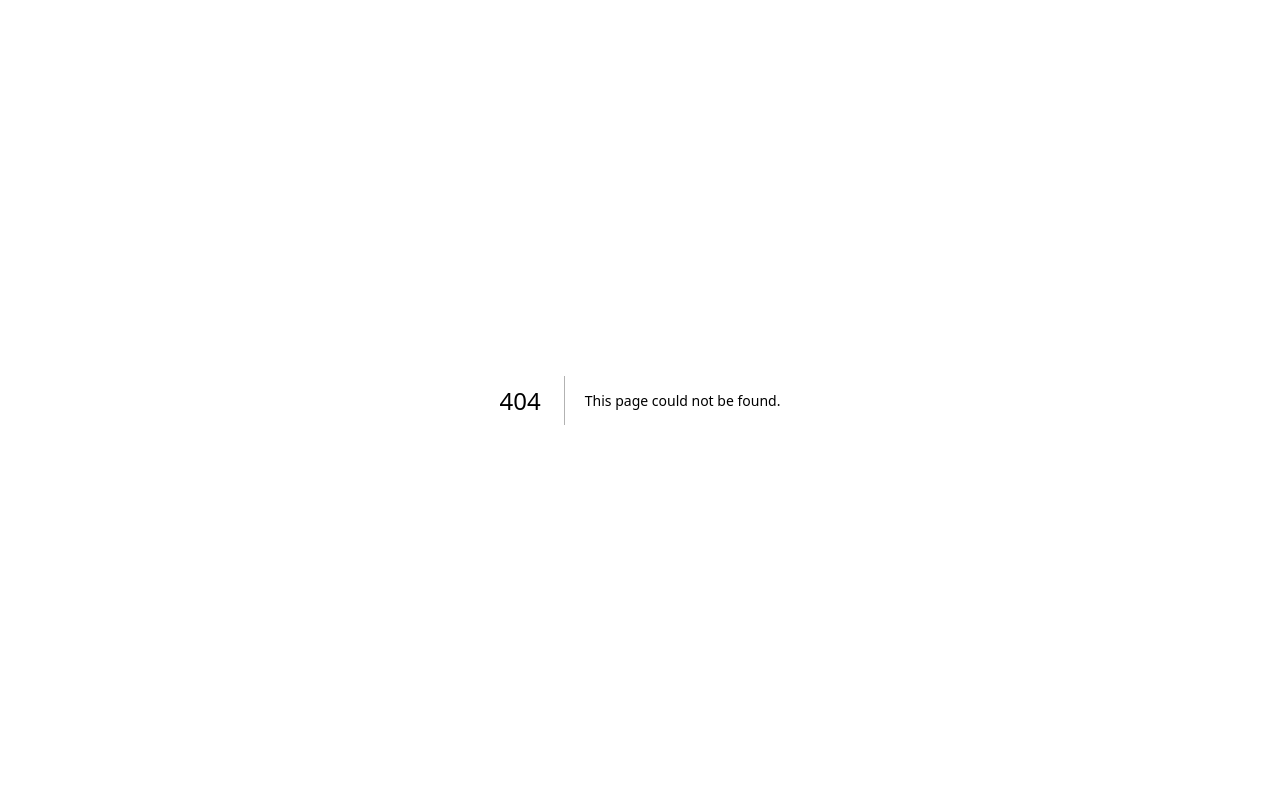
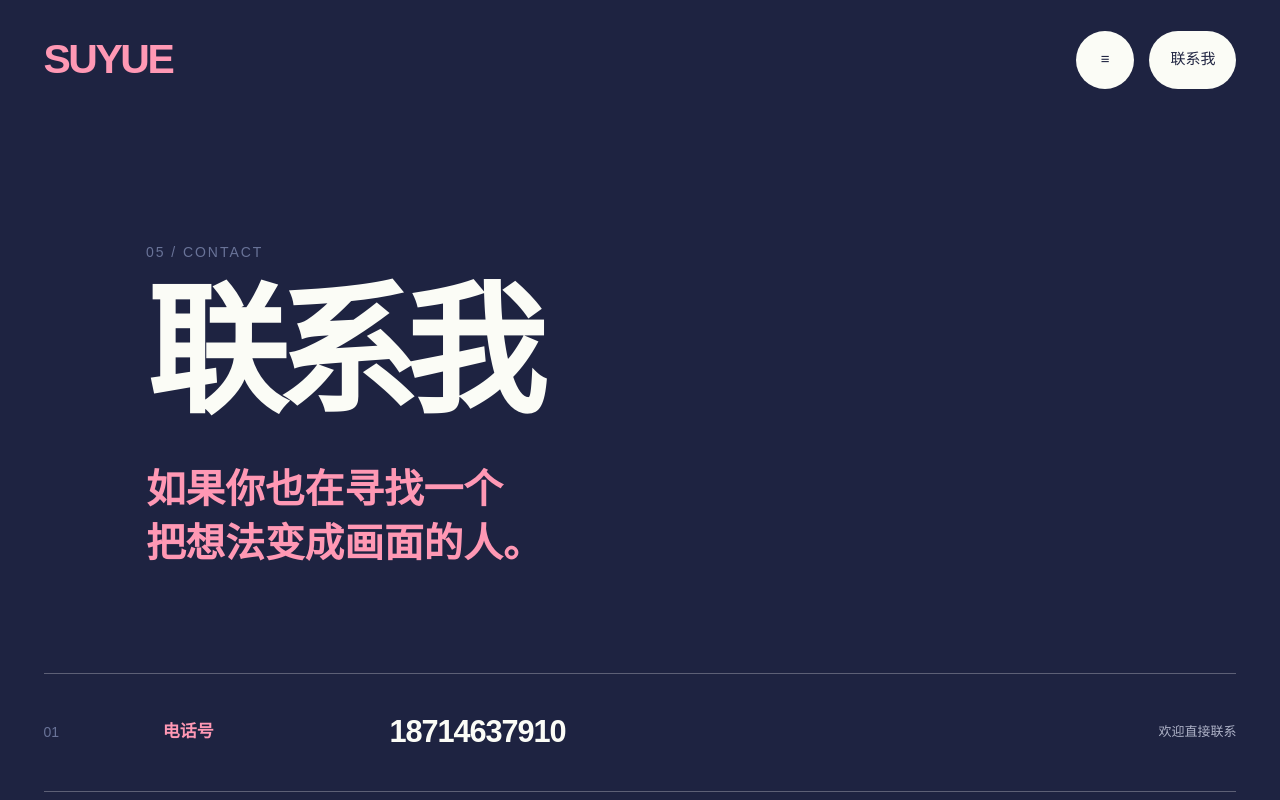
Before and after one commit to sy18714637910-crypto/-2026-, a Next.js app: page /contact in a window 1280 px wide. Before the commit this address had no page. Shown: the top 800 px of the page. Built offline with nearby package versions, Linux system fonts and the light colour scheme.

Commit message:
Add contact page framework

```diff
--- /dev/null
+++ b/app/contact/page.tsx
@@ -0,0 +1,48 @@
+import type { Metadata } from 'next';
+
+export const metadata: Metadata = {
+  title: '联系我｜SU YUE',
+  description: '联系苏越：电话、微信与邮箱。',
+};
+
+const contacts = [
+  { label: '电话号', value: '18714637910', href: 'tel:18714637910', note: '欢迎直接联系' },
+  { label: '微信', value: 'sy017610', href: '#wechat', note: '添加时请备注来意' },
+  { label: '邮箱', value: 'sy18714637910@163.com', href: 'mailto:sy18714637910@163.com', note: '适合项目与合作沟通' },
+];
+
+export default function ContactPage() {
+  return (
+    <main className="contact-page-shell">
+      <header className="contact-page-header">
+        <a className="contact-page-logo" href="/" aria-label="返回主页">SUYUE</a>
+        <div className="contact-page-actions">
+          <a className="contact-menu-button" href="/" aria-label="返回主页">≡</a>
+          <span className="contact-page-pill">联系我</span>
+        </div>
+      </header>
+
+      <section className="contact-page-hero" aria-labelledby="contact-page-title">
+        <p className="contact-page-index">05 / CONTACT</p>
+        <h1 id="contact-page-title">联系我</h1>
+        <p className="contact-page-subtitle">如果你也在寻找一个<br />把想法变成画面的人。</p>
+      </section>
+
+      <section className="contact-page-list" aria-label="联系方式">
+        {contacts.map((contact, index) => (
+          <a className="contact-page-card" key={contact.label} href={contact.href}>
+            <span className="contact-page-number">0{index + 1}</span>
+            <span className="contact-page-label">{contact.label}</span>
+            <span className="contact-page-value">{contact.value}</span>
+            <span className="contact-page-note">{contact.note}</span>
+          </a>
+        ))}
+      </section>
+
+      <footer className="contact-page-footer">
+        <a href="/">返回主页</a>
+        <span>SU YUE · BRAND PLANNING &amp; CONTENT CREATION</span>
+      </footer>
+    </main>
+  );
+}
--- a/app/globals.css
+++ b/app/globals.css
@@ -885,6 +885,63 @@ button { font: inherit; }
 .video-placeholder-copy strong { color: var(--pink); font: 800 clamp(43px, 5.8vw, 112px)/.9 Arial, sans-serif; letter-spacing: -.07em; }
 .video-placeholder-copy > span:last-child { color: rgba(251,252,246,.63); font-size: clamp(9px, .7vw, 13px); }
 .video-play-button { position: absolute; right: 5%; bottom: 7%; display: grid; width: clamp(44px, 4vw, 74px); height: clamp(44px, 4vw, 74px); place-items: center; border: 0; border-radius: 50%; background: var(--pink); color: #202542; cursor: pointer; transition: transform .2s ease, background .2s ease; }
+
+/* Contact page framework */
+.contact-page-shell {
+  min-height: 100vh;
+  padding: 2.4vw 3.4vw 2vw;
+  background: var(--navy);
+  color: var(--paper);
+}
+.contact-page-header,
+.contact-page-actions,
+.contact-page-footer { display: flex; align-items: center; justify-content: space-between; }
+.contact-page-header { min-height: 58px; }
+.contact-page-logo { color: var(--pink); font-size: clamp(28px, 3.2vw, 62px); font-weight: 700; letter-spacing: -.06em; line-height: 1; }
+.contact-page-actions { gap: 1.2vw; }
+.contact-menu-button,
+.contact-page-pill {
+  display: inline-flex;
+  align-items: center;
+  justify-content: center;
+  min-width: 58px;
+  height: 58px;
+  padding: 0 1.4em;
+  border-radius: 999px;
+  background: var(--paper);
+  color: #202542;
+  font-size: 15px;
+  transition: background-color 220ms ease, transform 220ms ease;
+}
+.contact-menu-button:hover,
+.contact-page-pill:hover { background: var(--pink); transform: translateY(-2px); }
+.contact-page-hero { max-width: 920px; padding: 12vw 0 8vw 8vw; }
+.contact-page-index { margin: 0 0 2.2vw; color: #697398; font-size: 14px; letter-spacing: .14em; }
+.contact-page-hero h1 { margin: 0; color: var(--paper); font-size: clamp(72px, 11vw, 210px); font-weight: 700; letter-spacing: -.08em; line-height: .9; }
+.contact-page-subtitle { margin: 3.5vw 0 0; color: var(--pink); font-size: clamp(24px, 3.1vw, 60px); font-weight: 600; line-height: 1.35; }
+.contact-page-list { max-width: 1280px; margin: 0 auto; border-top: 1px solid rgba(255,255,255,.28); }
+.contact-page-card { display: grid; grid-template-columns: 8% 17% 1fr auto; align-items: center; gap: 2%; min-height: 118px; border-bottom: 1px solid rgba(255,255,255,.28); transition: background-color 220ms ease, padding 220ms ease; }
+.contact-page-card:hover { padding-inline: 1.3%; background: rgba(255,152,180,.1); }
+.contact-page-number { color: #697398; font-size: 14px; }
+.contact-page-label { color: var(--pink); font-size: 17px; font-weight: 700; }
+.contact-page-value { font-size: clamp(22px, 2.4vw, 46px); font-weight: 700; letter-spacing: -.035em; }
+.contact-page-note { color: #aeb2c7; font-size: 13px; }
+.contact-page-footer { max-width: 1280px; margin: 7vw auto 0; padding-top: 1.2vw; border-top: 1px solid rgba(255,255,255,.2); color: #aeb2c7; font-size: 12px; letter-spacing: .08em; }
+.contact-page-footer a { color: var(--paper); transition: color 180ms ease; }
+.contact-page-footer a:hover { color: var(--pink); }
+@media (max-width: 700px) {
+  .contact-page-shell { padding: 20px 20px 28px; }
+  .contact-page-header { min-height: 42px; }
+  .contact-menu-button, .contact-page-pill { height: 42px; min-width: 42px; padding: 0 14px; font-size: 12px; }
+  .contact-page-hero { padding: 28vw 0 20vw 3vw; }
+  .contact-page-hero h1 { font-size: 23vw; }
+  .contact-page-subtitle { font-size: 7vw; }
+  .contact-page-card { grid-template-columns: 12% 1fr; gap: 4px 10px; min-height: 132px; padding: 18px 0; }
+  .contact-page-number { grid-row: span 2; align-self: start; }
+  .contact-page-value { grid-column: 2; font-size: 7vw; }
+  .contact-page-note { grid-column: 2; }
+  .contact-page-footer { display: block; line-height: 2; }
+}
 .video-play-button span { margin-left: 4px; font-size: clamp(15px, 1.4vw, 25px); }
 .video-play-button:hover { background: var(--paper); transform: rotate(-7deg) scale(1.07); }
 .video-placeholder-B { background: #222a4c; }
```
